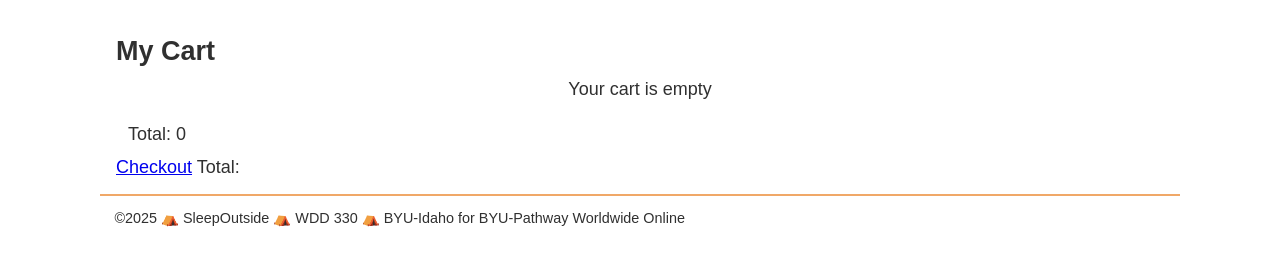
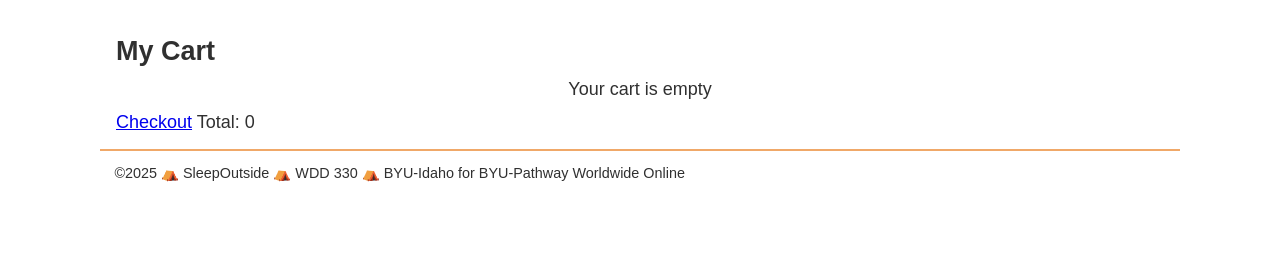
Before and after one commit to owenmeredith12/wdd330, a website built with Vite: page src/cart/index.html in a window 1280 px wide. Shown: the part 90-356 px from the top of the page. Built offline with nearby package versions, Linux system fonts and the light colour scheme; files whose address does not match are found by name.

Commit message:
subTotal

```diff
--- a/src/cart/index.html
+++ b/src/cart/index.html
@@ -16,7 +16,6 @@
         <h2>My Cart</h2>
         <ul class="product-list"></ul>
         <div class="list-footer hide">
-          <p class="list-total">Total: <span id="cart-total">0.00</span></p>
           <a href="/checkout/">Checkout</a>
           <span class="list-total">Total: </span>
         </div>
```
